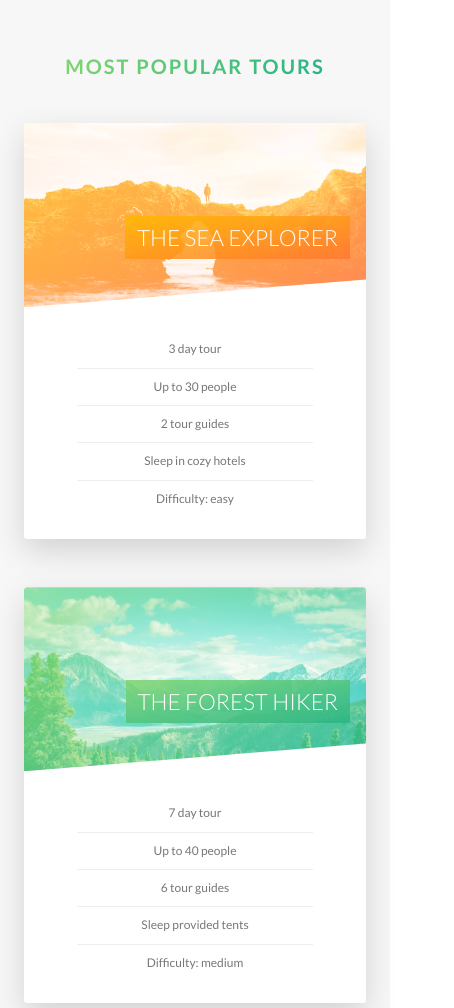
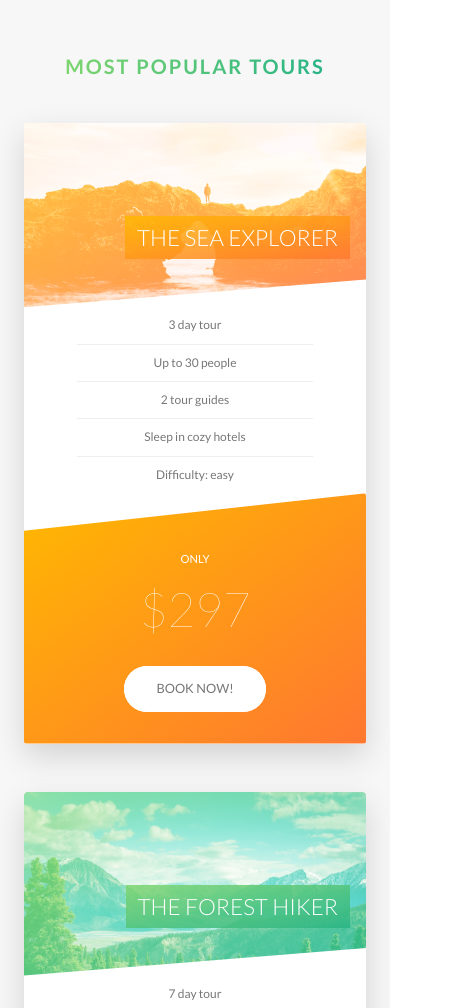
Before and after one commit to Pat-On/natours-advanced-css-course-udemy, a website: page index.html in a window 390 px wide. Shown: the part 3720-4728 px from the top of the page, 454 px wide, since content can reach past the window. Drawn offline with Linux system fonts and the light colour scheme.

Commit message:
end of media query - pop up not done - exercise to do later

```diff
--- a/sass/components/_card.scss
+++ b/sass/components/_card.scss
@@ -182,4 +182,49 @@
     font-size: 6rem;
     font-weight: 100;
   }
+
+  // he decided to copy that all because that is easier
+  @include respond(tab-port) {
+    height: auto;
+    border-radius: 3px;
+    background-color: $color-white;
+    box-shadow: 0 1.5rem 4rem rgba($color-black, 0.15);
+    &__side {
+      // background-color: orangered;
+
+      height: auto;
+
+      position: relative;
+      box-shadow: none;
+
+      &--back {
+        transform: rotateY(0);
+        clip-path: polygon(0 15%, 100% 0, 100% 100%, 0 100%);
+      }
+    }
+
+    &:hover &__side--front {
+      transform: rotateY(0);
+    }
+
+    &__details {
+      padding: 0 3rem;
+    }
+    &__cta {
+      position: relative;
+      top: 0;
+      left: 0;
+      transform: translate(-0);
+      width: 100%;
+      padding: 7rem 4rem 4rem 4rem;
+    }
+
+    &__price-box {
+      margin-bottom: 2rem;
+    }
+
+    &__price-value {
+      font-size: 6rem;
+    }
+  }
 }
--- a/sass/components/_form.scss
+++ b/sass/components/_form.scss
@@ -18,6 +18,10 @@
     width: 90%;
     display: block;
     transition: all 0.3s;
+
+    @include respond(tab-port) {
+      width: 100%;
+    }
 
     &:focus {
       outline: none;
@@ -55,6 +59,11 @@
   &__radio-group {
     width: 49%;
     display: inline-block;
+
+    @include respond(tab-port) {
+      width: 100%;
+      margin-bottom: 1rem;
+    }
   }
   &__radio-input {
     display: none;
--- a/sass/components/_story.scss
+++ b/sass/components/_story.scss
@@ -17,6 +17,15 @@
   //     transform: skewX(12deg);
   //   }
 
+  @include respond(tab-port) {
+    width: 100%;
+    padding: 4rem;
+    padding-left: 7;
+  }
+  @include respond(phone) {
+    transform: skewX(0);
+  }
+
   &__shape {
     width: 15rem;
     height: 15rem;
@@ -33,6 +42,10 @@
     transform: translateX(-3rem) skewX(12deg);
 
     position: relative;
+
+    @include respond(phone) {
+      transform: translateX(-3rem) skewX(0);
+    }
   }
 
   &__img {
@@ -45,6 +58,10 @@
 
   &__text {
     transform: skewX(12deg);
+
+    @include respond(phone) {
+      transform: skewX(0);
+    }
   }
 
   &__caption {
--- a/sass/pages/_home.scss
+++ b/sass/pages/_home.scss
@@ -71,14 +71,41 @@
       transparent 50%
     ),
     url("../img/nat-10.jpg");
-  background-size: cover; //cover = 100%
+  background-size: 100%; //cover = 100%
   border-radius: 3px;
   box-shadow: 0 1.5rem 4rem rgba($color-black, 0.2);
 
-  height: 50rem;
+  // property and value for testing
+  // height: 50rem;
+
+  @include respond(tab-land) {
+    background-image: linear-gradient(
+        105deg,
+        rgba($color-white, 0.9) 0%,
+        rgba($color-white, 0.9) 65%,
+        transparent 65%
+      ),
+      url("../img/nat-10.jpg");
+    background-size: cover;
+  }
+  @include respond(tab-port) {
+    background-image: linear-gradient(
+        105deg,
+        rgba($color-white, 0.9) 0%,
+        rgba($color-white, 0.9) 100%
+      ),
+      url("../img/nat-10.jpg");
+  }
 
   &__form {
     width: 50%;
     padding: 6rem;
+    @include respond(tab-land) {
+      width: 65%;
+    }
+
+    @include respond(tab-port) {
+      width: 100%;
+    }
   }
 }
```
Also changed, not shown: css/style.css.
